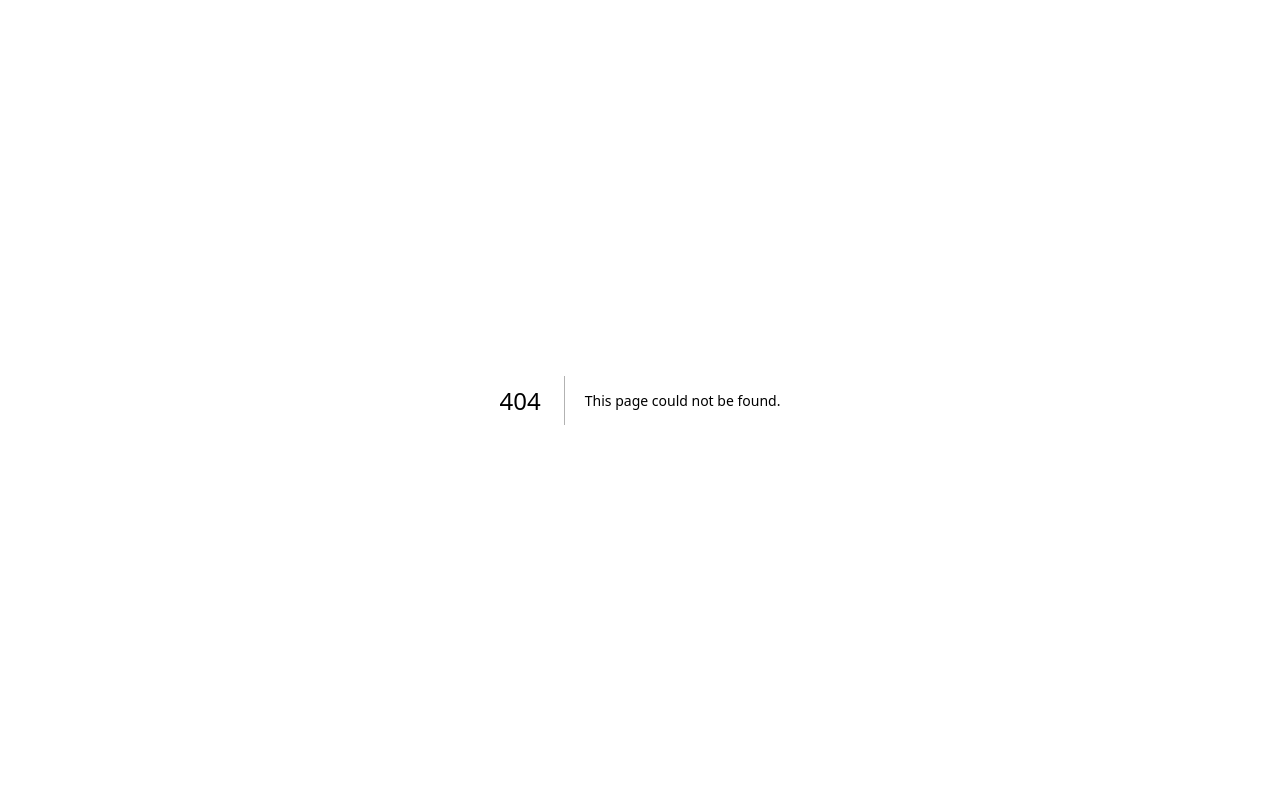
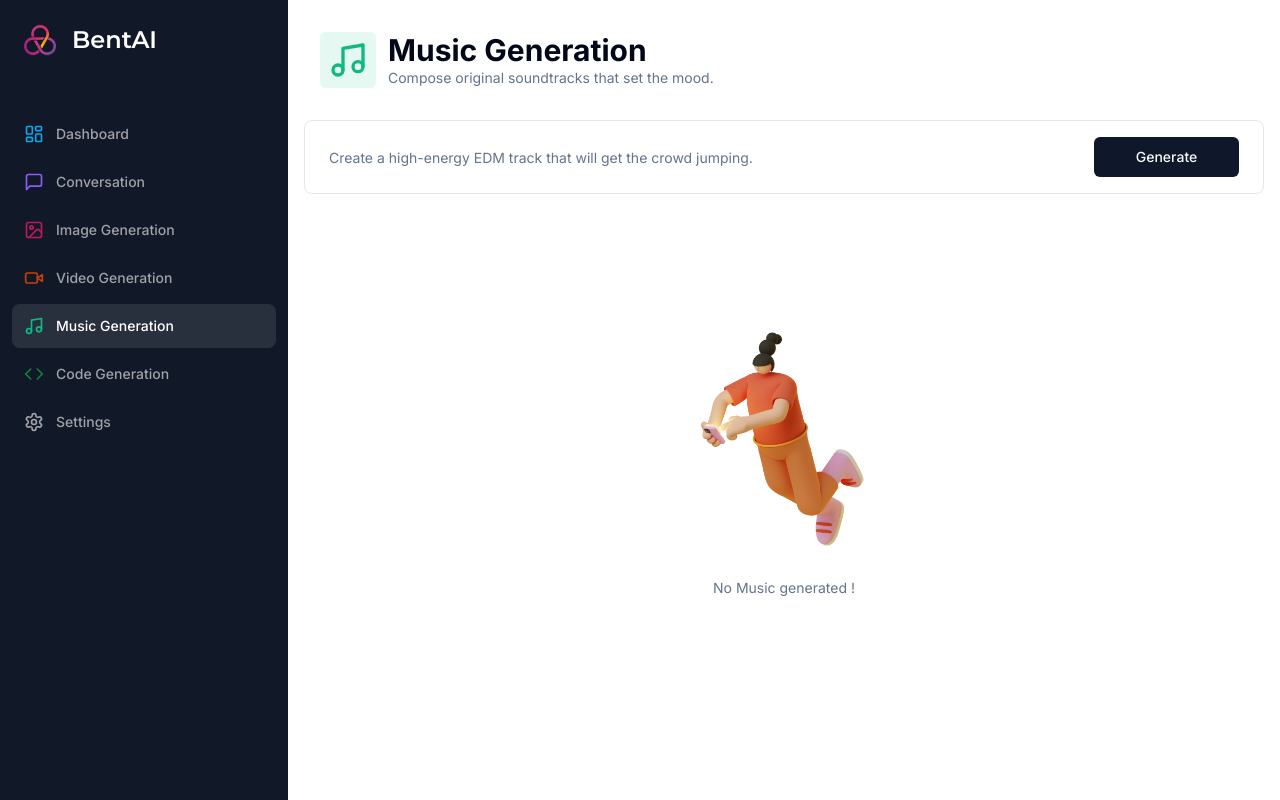
Before and after one commit to Md-Kaish-Alam/nextjs-bant-ai, a Next.js app: page /music in a window 1280 px wide. Before the commit this address had no page. Built offline with nearby package versions, Linux system fonts and the light colour scheme.

Commit message:
feat: music generation added

```diff
--- /dev/null
+++ b/app/(dashboard)/(routes)/music/constants.ts
@@ -0,0 +1,7 @@
+import * as z from 'zod';
+
+export const formSchema = z.object({
+  prompt: z.string().min(1, {
+    message: "Prompt is required.",
+  })
+})
--- /dev/null
+++ b/app/(dashboard)/(routes)/music/page.tsx
@@ -0,0 +1,106 @@
+"use client";
+
+import * as z from "zod";
+import axios from "axios";
+import { useState } from "react";
+import { useForm } from "react-hook-form";
+import { useRouter } from "next/navigation";
+import { Music } from "lucide-react";
+import { ChatCompletionRequestMessage } from "openai";
+import { zodResolver } from "@hookform/resolvers/zod";
+
+import { Heading } from "@/components/heading";
+import { Input } from "@/components/ui/input";
+import { Empty } from "@/components/empty";
+import { Button } from "@/components/ui/button";
+import { Form, FormControl, FormField, FormItem } from "@/components/ui/form";
+import { Loader } from "@/components/loader";
+import { cn } from "@/lib/utils";
+import { formSchema } from "./constants";
+
+const MusicPage = () => {
+  const router = useRouter();
+
+  const [music, setMusic] = useState<string>();
+
+  const form = useForm<z.infer<typeof formSchema>>({
+    resolver: zodResolver(formSchema),
+    defaultValues: {
+      prompt: "",
+    },
+  });
+  const isLoading = form.formState.isSubmitting;
+
+  const onSubmitPrompt = async (values: z.infer<typeof formSchema>) => {
+    try {
+      setMusic(undefined);
+      const response = await axios.post("/api/music", values);
+
+      setMusic(response.data.audio);
+      form.reset();
+    } catch (error: any) {
+      // TODO: open Pro modal
+      console.log(error);
+    } finally {
+      router.refresh();
+    }
+  };
+  return (
+    <div>
+      <Heading
+        title="Music Generation"
+        description="Compose original soundtracks that set the mood."
+        icon={Music}
+        iconColor="text-emerald-500"
+        bgColor="bg-emerald-500/10"
+      />
+      <div className="px-4 lg:px-4">
+        <div>
+          <Form {...form}>
+            <form
+              onSubmit={form.handleSubmit(onSubmitPrompt)}
+              className="rounded-lg border w-full p-4 px-3 md:px-6 focus-within:shadow-sm grid grid-cols-12 gap-2"
+            >
+              <FormField
+                name="prompt"
+                render={({ field }) => (
+                  <FormItem className="col-span-12 lg:col-span-10">
+                    <FormControl className="m-0 p-0">
+                      <Input
+                        className="border-0 outline-none focus-visible:ring-0 focus-visible:ring-transparent"
+                        disabled={isLoading}
+                        placeholder="Create a high-energy EDM track that will get the crowd jumping."
+                        {...field}
+                      />
+                    </FormControl>
+                  </FormItem>
+                )}
+              />
+              <Button
+                className="col-span-12 lg:col-span-2 w-full"
+                disabled={isLoading}
+              >
+                Generate
+              </Button>
+            </form>
+          </Form>
+        </div>
+        <div className="space-y-4 mt-4">
+          {isLoading && (
+            <div className="p-8 rounded-lg w-full flex items-center justify-center bg-muted">
+              <Loader />
+            </div>
+          )}
+          {!music && !isLoading && <Empty label="No Music generated !" />}
+          {music && !isLoading && (
+            <audio controls className="w-full mt-8">
+              <source src={music} />
+            </audio>
+          )}
+        </div>
+      </div>
+    </div>
+  );
+};
+
+export default MusicPage;
--- /dev/null
+++ b/app/api/music/route.ts
@@ -0,0 +1,38 @@
+import { auth } from "@clerk/nextjs";
+import { NextResponse } from "next/server";
+import Replicate from "replicate";
+
+const replicate = new Replicate({
+  auth: process.env.REPLICATE_API_TOKEN!,
+});
+
+export async function POST(req: Request) {
+  try {
+    const { userId } = auth();
+
+    const body = await req.json();
+    const { prompt } = body;
+
+    if (!userId) {
+      return new NextResponse("Unauthorized", { status: 401 });
+    }
+
+    if (!prompt) {
+      return new NextResponse("Prompt are required", { status: 400 });
+    }
+
+    const response = await replicate.run(
+      "riffusion/riffusion:8cf61ea6c56afd61d8f5b9ffd14d7c216c0a93844ce2d82ac1c9ecc9c7f24e05",
+      {
+        input: {
+          prompt_a: prompt,
+        },
+      }
+    );
+
+    return NextResponse.json(response);
+  } catch (error) {
+    console.log("[MUSIC_ERROR]", error);
+    return new NextResponse("Internal Server Error", { status: 500 });
+  }
+}
--- a/package.json
+++ b/package.json
@@ -26,6 +26,7 @@
     "react-dom": "^18",
     "react-hook-form": "^7.49.0",
     "react-markdown": "^9.0.1",
+    "replicate": "^0.25.1",
     "tailwind-merge": "^2.1.0",
     "tailwindcss-animate": "^1.0.7",
     "zod": "^3.22.4"
```
Also changed, not shown: 1 other file (tests, documents, lock files or other folders).
